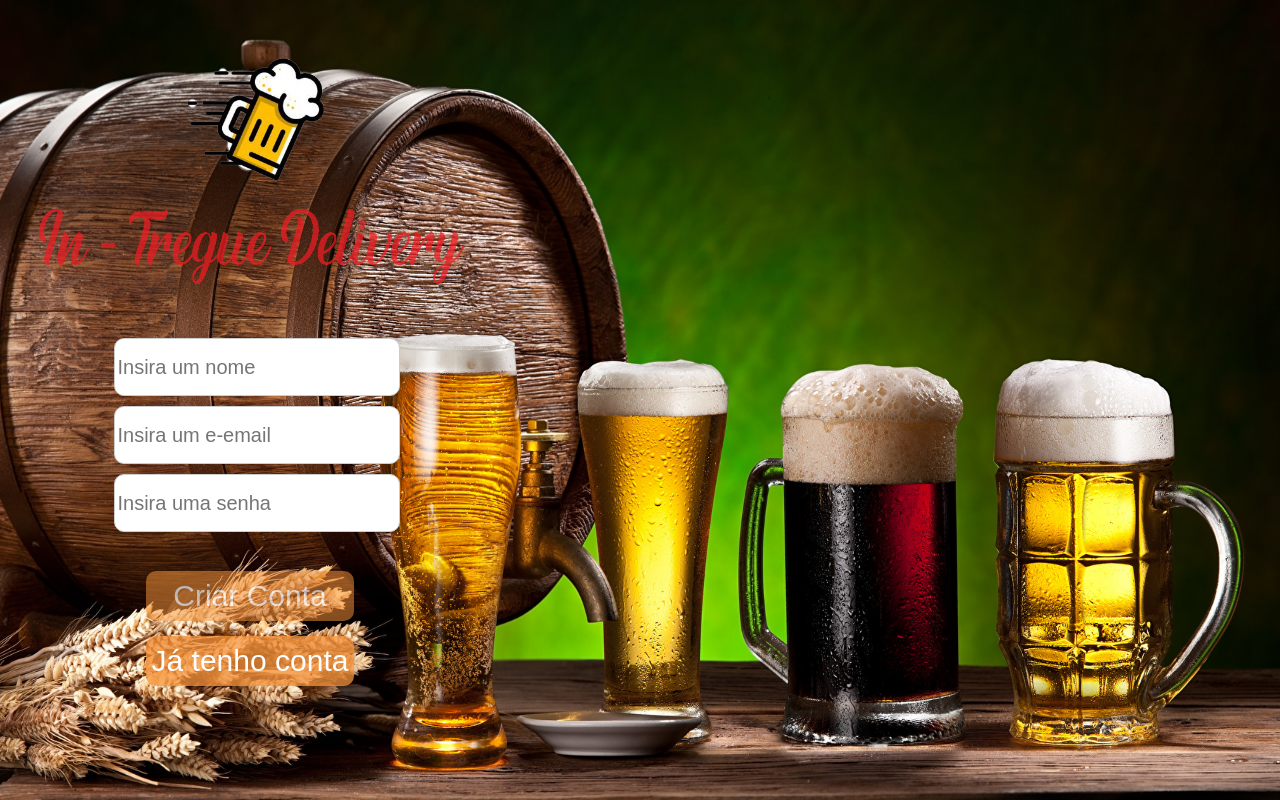
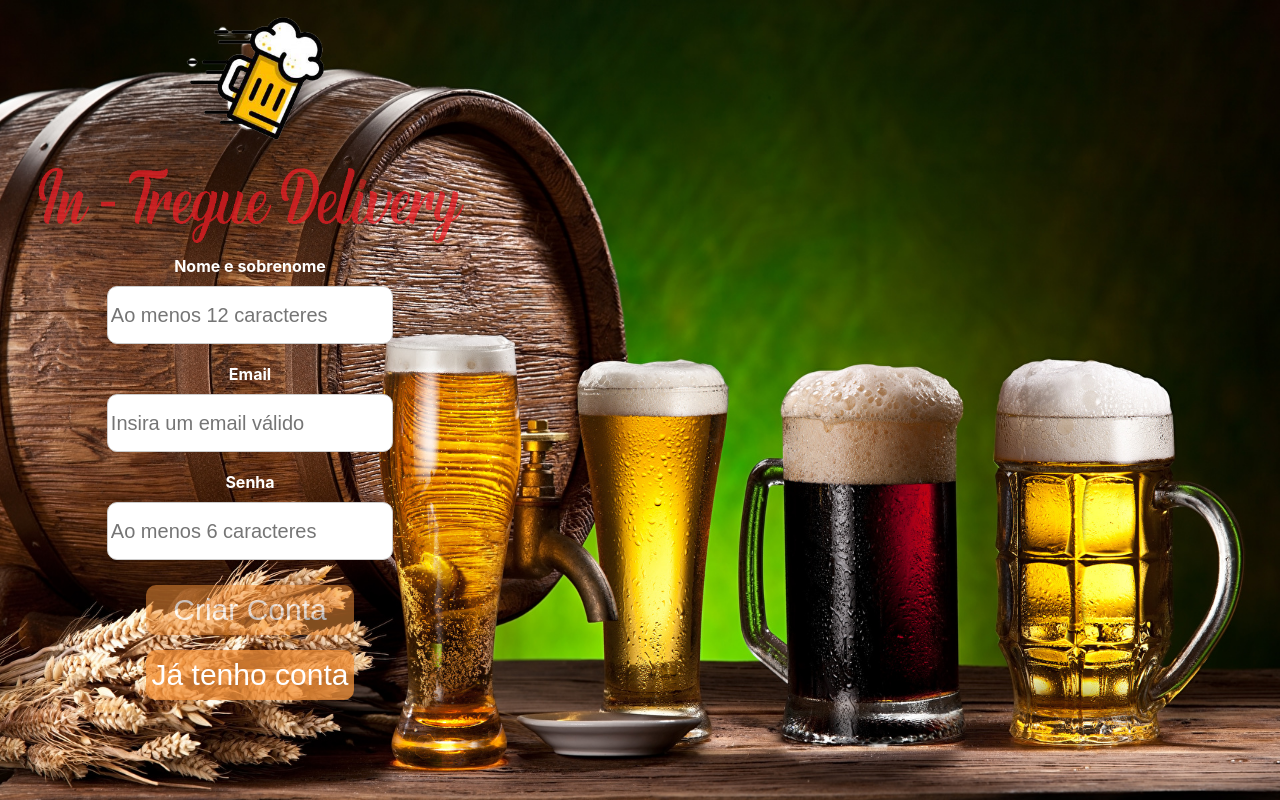
Before and after one commit to srsifer/deliveryAppFrontEnd, a React (Create React App) app: page /register in a window 1280 px wide. Built offline with nearby package versions, Linux system fonts and the light colour scheme; no server answers.

Commit message:
refactor(Login e Register): altera texto e estética do elemento que informa erros de entrada para login ou registro pelo usuário.

```diff
--- a/src/pages/Login.jsx
+++ b/src/pages/Login.jsx
@@ -84,7 +84,7 @@ export default function Login() {
             hidden={ hiddenOn }
             data-testid="common_login__element-invalid-email"
             >
-              invalid credential
+              Email ou senha inválido.
             </p>
           </div>
           <DivButonsLoguin>
--- a/src/pages/Register.jsx
+++ b/src/pages/Register.jsx
@@ -57,35 +57,38 @@ export default function RegisterUser() {
        <LogoDoApp/>
         { redirectOn ? <Redirect to="/customer/products" /> : null }
         <div>
+          <h2>Nome e sobrenome</h2>
           <Inputs
             name="name"
             type="name"
             value={ newUser.name }
             onChange={ handleChange }
-          placeholder="Insira um nome"
+            placeholder="Ao menos 12 caracteres"
             data-testid="common_register__input-name"
           />
+          <h2>Email</h2>
           <Inputs
             name="email"
             type="text"
             value={ newUser.email }
             onChange={ handleChange }
-          placeholder="Insira um e-email"
+            placeholder="Insira um email válido"
             data-testid="common_register__input-email"
           />
+          <h2>Senha</h2>
           <Inputs
             name="password"
             type="password"
             value={ newUser.password }
             onChange={ handleChange }
-          placeholder="Insira uma senha"
+            placeholder="Ao menos 6 caracteres"
             data-testid="common_register__input-password"
           />
           <p
             hidden={ hiddenOn }
             data-testid="common_register__element-invalid_register"
           >
-          invalid credential
+            Email já cadastrado.
           </p>
         </div>
         <DivButonsLoguin>
--- a/src/styles/login/Loguinstyles.js
+++ b/src/styles/login/Loguinstyles.js
@@ -37,15 +37,29 @@ export const InputsDiv = styled.div`
   width: 500px;
   height: 100%;
   position: absolute;
-
   margin: auto;
   display: flex;
   flex-direction: column;
   justify-content: space-evenly;
   align-items: center;
-    p {
-      color: red;
-    }
+  div {
+    align-items: center;
+    align-content: center;
+    justify-content: center;
+    display: flex;
+    flex-direction: column;
+  }
+  h2 {
+    color: white;
+    margin: 10px 0 0 0;
+    font-size: 16px;
+    font-weight: bold;
+  }
+  p {
+    font-size: 16px;
+    color: red;
+    font-weight: bold;
+  }
 }
 
 @media (max-width: 600px){
```
Lines whose indentation alone changed are shown as unchanged.
